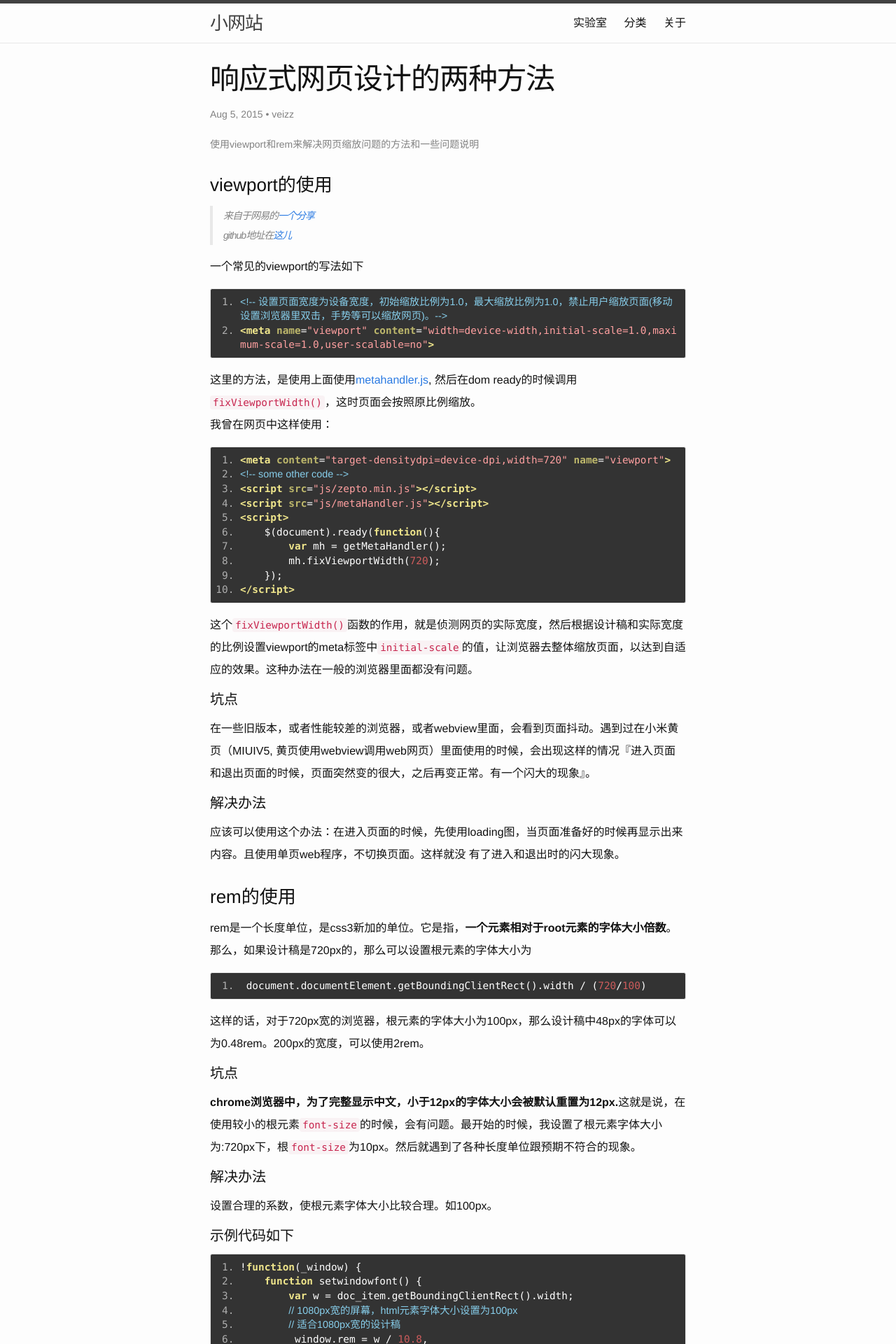
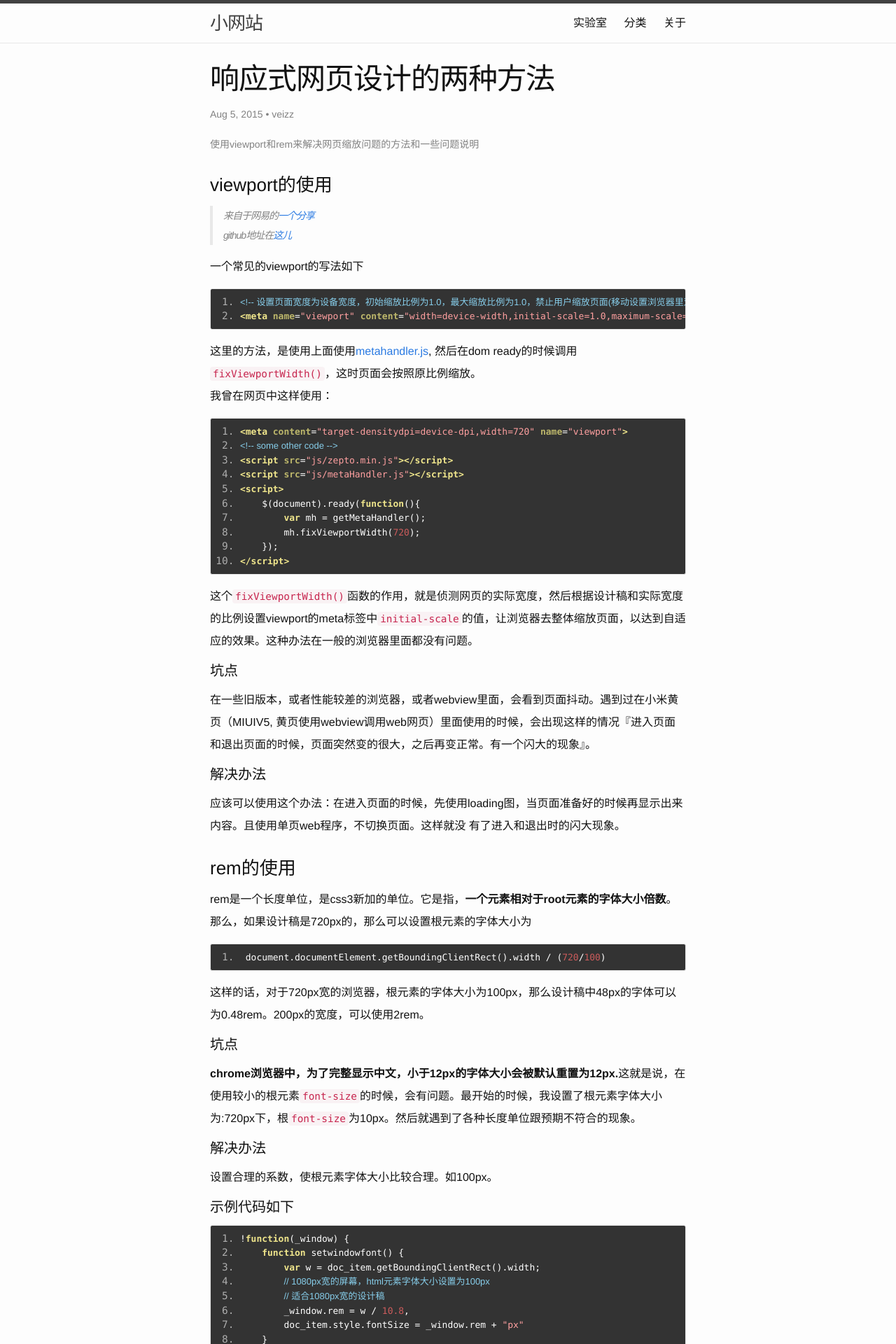
Before and after one commit to veizz/veizz.github.com, a Jekyll site: the page built from _posts/2015-08-05-responsive_page_design.md, in a window 1280 px wide. Shown: the top 1920 px of the page at 70% size. Built offline with Jekyll 4.4.1, drawn with Linux system fonts in a browser that asks for light colours; Markdown is read by kramdown in place of the engine named in the settings; comment, search, counter and statistics services are not loaded; some of the changed text lies outside the part shown.

Commit message:
取消代码换行，当打印的时候，打开代码换行

```diff
--- a/_sass/_base.scss
+++ b/_sass/_base.scss
@@ -162,7 +162,15 @@ pre {
         padding-left: 0;
     }
 }
-
+pre {
+    white-space:pre;
+    word-break: normal;
+    word-wrap: normal;
+    code {
+        font-size:90%;
+        white-space:pre;
+    }
+}
 
 /**
  * Wrapper
--- a/_sass/_layout.scss
+++ b/_sass/_layout.scss
@@ -263,4 +263,13 @@
         font-size:12px;
         color:grey;
     }
+    pre {
+        white-space:pre-wrap;
+        word-break: break-all;
+        word-wrap: break-word;
+        code {
+            white-space:pre-wrap;
+        }
+    }
+
 }
```
